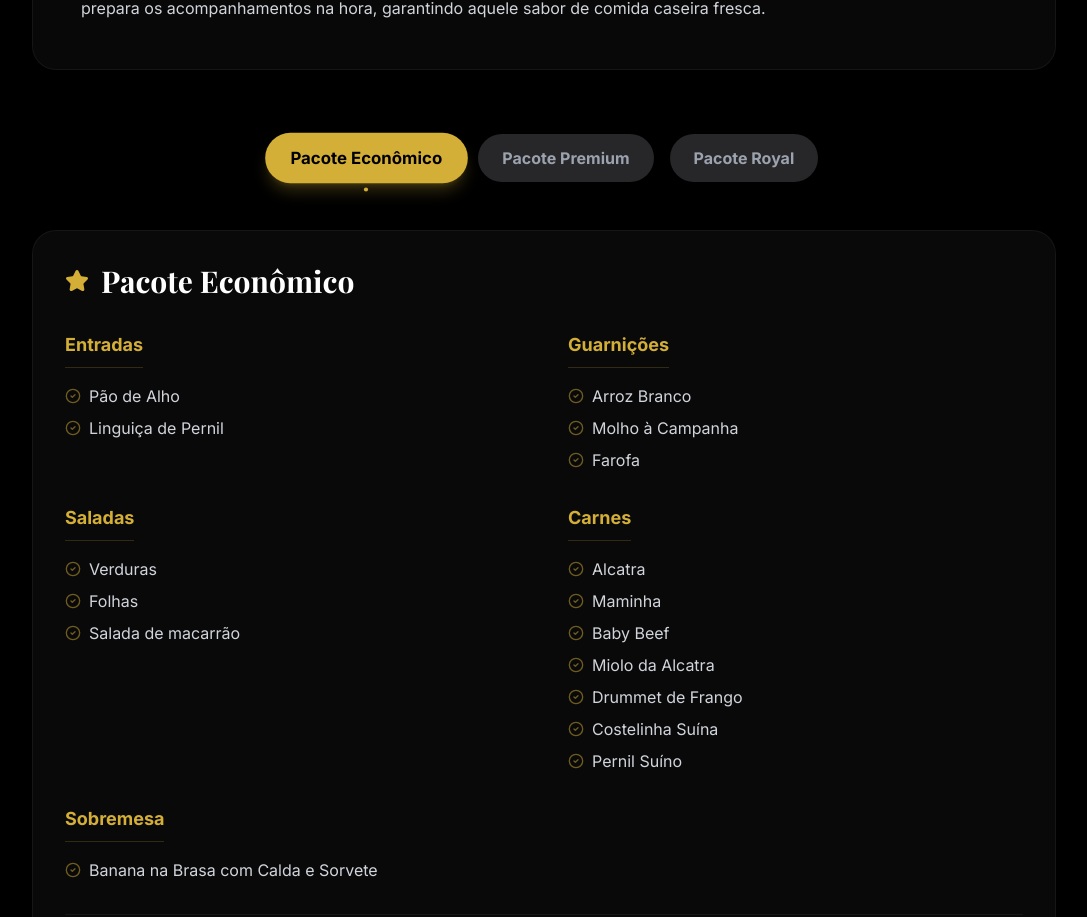
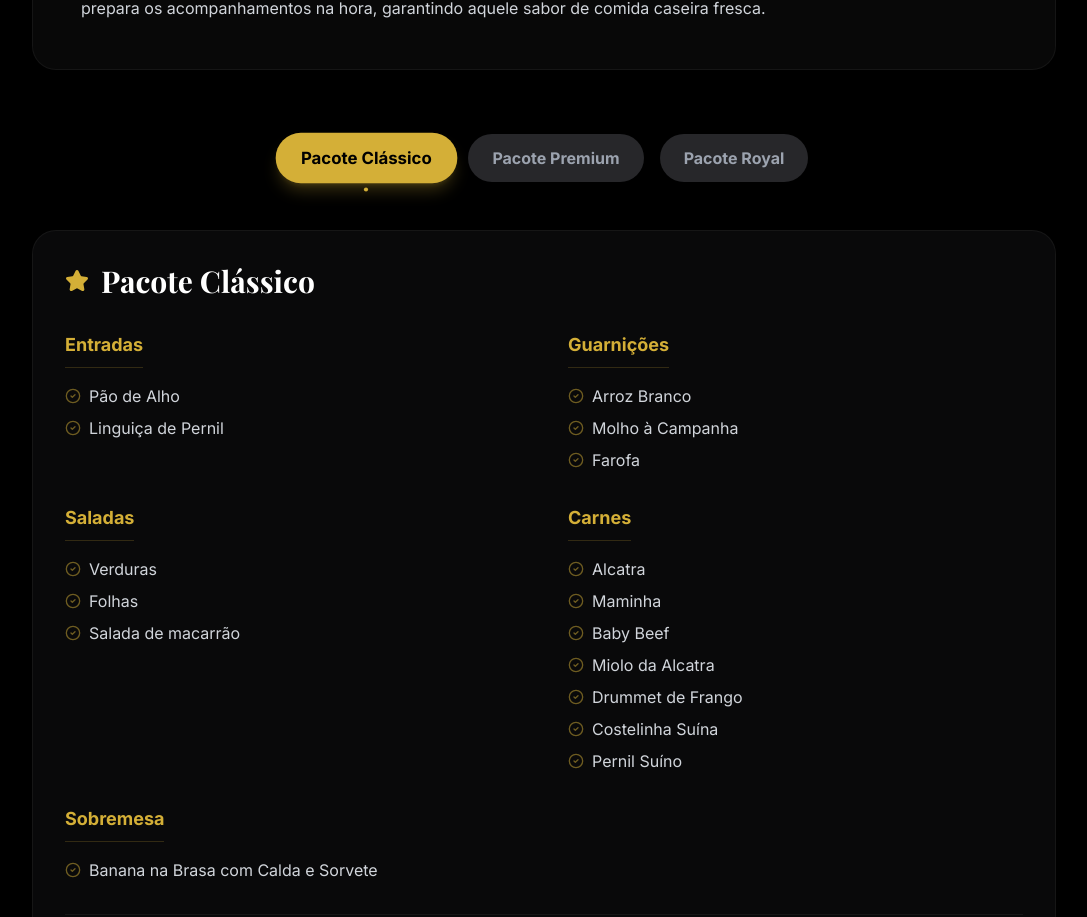
Before and after one commit to Dawerty12/Churrasco-Nobre, a Next.js app: page /cardapios/1 in a window 1280 px wide. Shown: the part 1020-1937 px from the top of the page, without its empty margins (96-1183 px from the left). Built offline with nearby package versions, Linux system fonts and the light colour scheme; a web font is replaced by a local one.

Commit message:
Correção cardápio

```diff
--- a/app/data/cardapios.ts
+++ b/app/data/cardapios.ts
@@ -41,7 +41,7 @@ export const cardapios: CardapioItem[] = [
     destaque: true,
     variacoes: [
       {
-        nome: "Pacote Econômico",
+        nome: "Pacote Clássico",
         itensPorCategoria: [
           { nome: "Entradas", itens: ["Pão de Alho", "Linguiça de Pernil"] },
           { nome: "Guarnições", itens: ["Arroz Branco", "Molho à Campanha", "Farofa"] },
```
